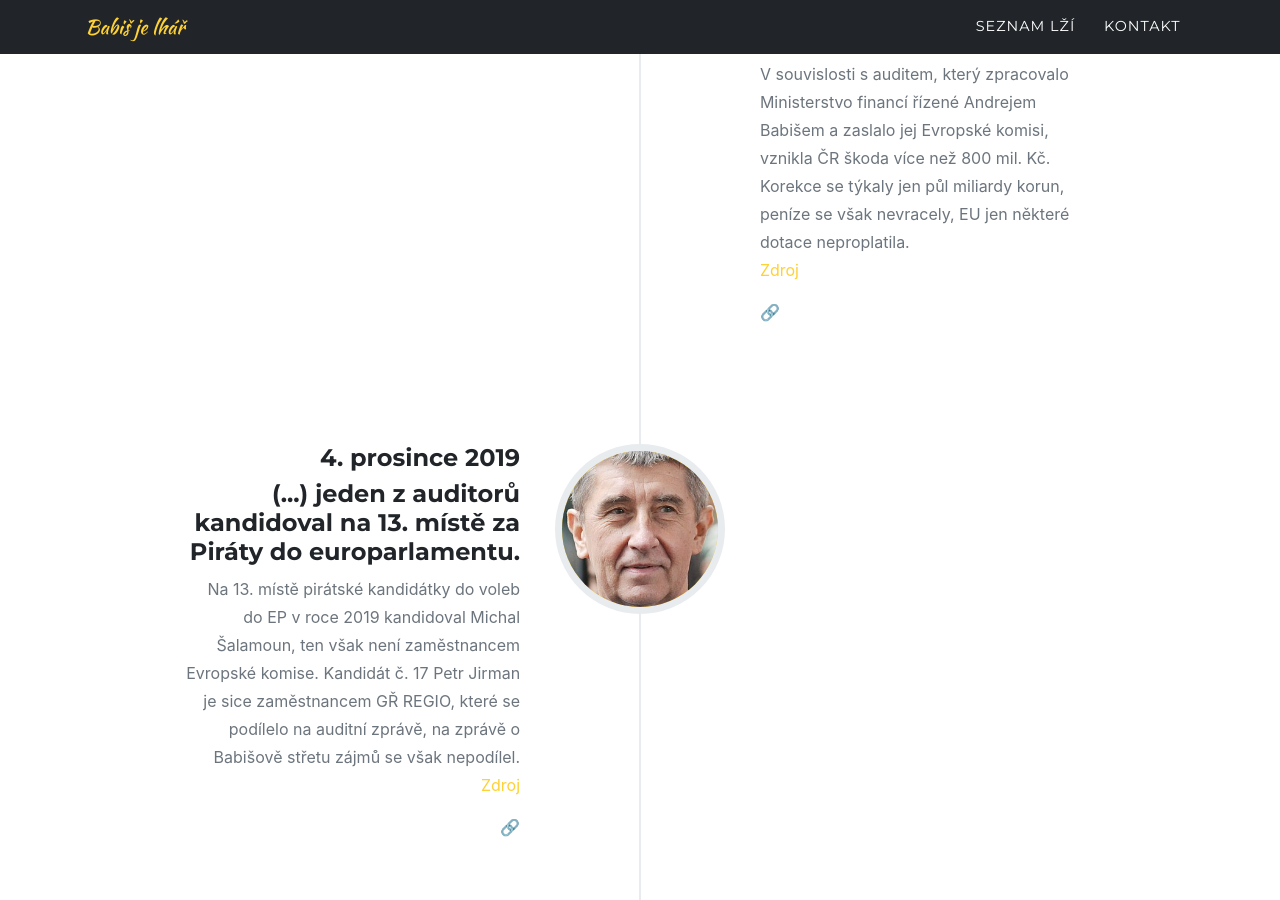
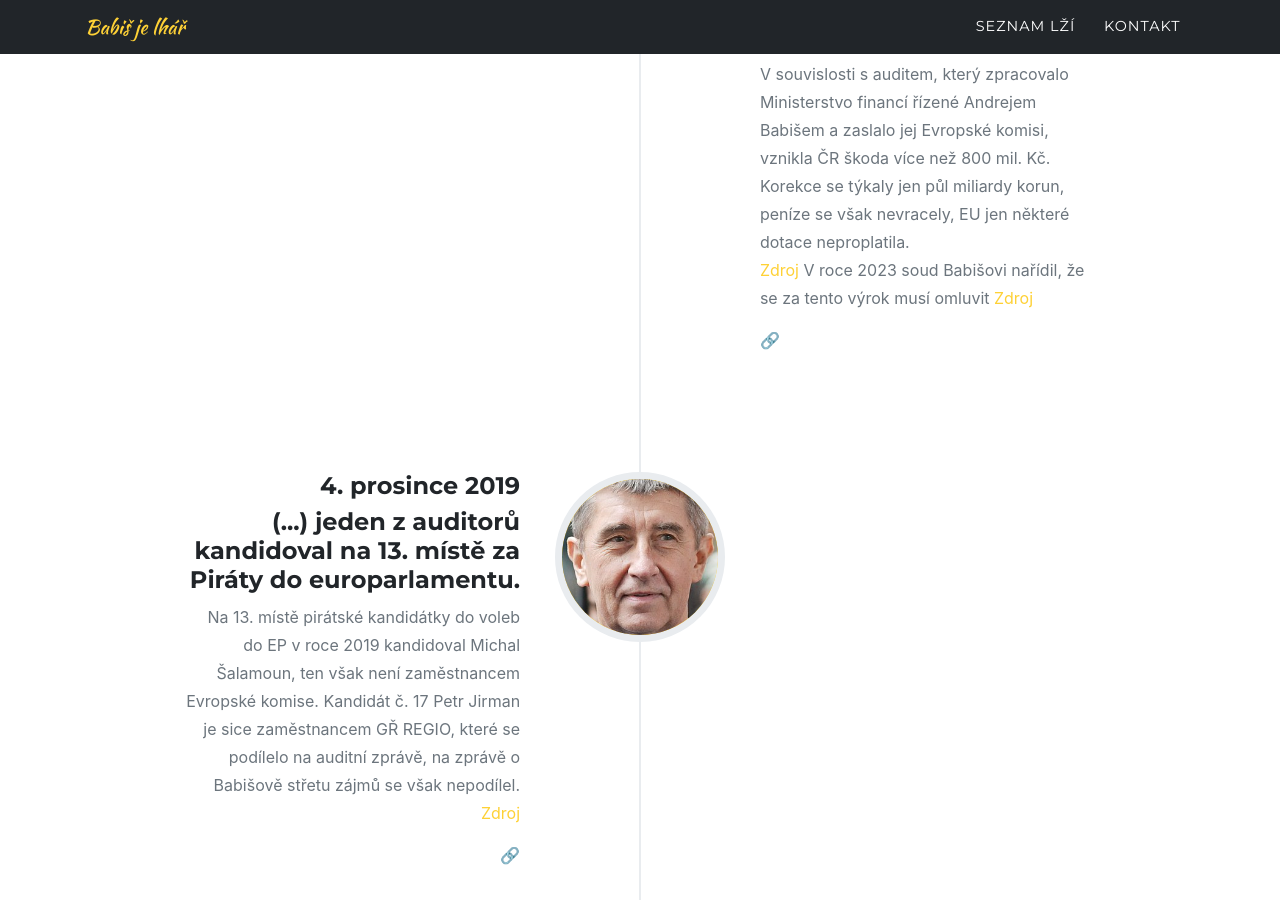
Before and after one commit to xsuchy/babisjelhar, a Jekyll site: the page built from index.md, in a window 1280 px wide and 900 px high, scrolled down 42794 px. Built offline with Jekyll 4.4.1, drawn with Linux system fonts in a browser that asks for light colours; some web fonts are replaced.

Commit message:
soudni narizeni omluvy

```diff
--- a/_data/sitetext.yml
+++ b/_data/sitetext.yml
@@ -343,7 +343,7 @@ timeline:
         image: assets/img/timeline/1.jpg
       - title: "To on (Lukáš Wagenknecht, pozn. Demagog.cz) udal náš IT systém na ministerstvu pro místní rozvoj, v důsledku čehož jsme pak museli vrátit 800 milionů bez jakékoli šance je získat zpět. A to navzdory tomu, že policie a finanční správa podezření vyšetřily a shledaly je bezpředmětné. "
         year: "4. prosince 2019"
-        desc: "V souvislosti s auditem, který zpracovalo Ministerstvo financí řízené Andrejem Babišem a zaslalo jej Evropské komisi, vznikla ČR škoda více než 800 mil. Kč. Korekce se týkaly jen půl miliardy korun, peníze se však nevracely, EU jen některé dotace neproplatila.<br>[Zdroj](https://demagog.cz/vyrok/18809)"
+        desc: "V souvislosti s auditem, který zpracovalo Ministerstvo financí řízené Andrejem Babišem a zaslalo jej Evropské komisi, vznikla ČR škoda více než 800 mil. Kč. Korekce se týkaly jen půl miliardy korun, peníze se však nevracely, EU jen některé dotace neproplatila.<br>[Zdroj](https://demagog.cz/vyrok/18809) V roce 2023 soud Babišovi nařídil, že se za tento výrok musí omluvit [Zdroj](https://www.novinky.cz/clanek/domaci-babis-se-musi-omluvit-wagenknechtovi-40424390)"
         image: assets/img/timeline/1.jpg
       - title: "(...) jeden z auditorů kandidoval na 13. místě za Piráty do europarlamentu."
         year: "4. prosince 2019"
```
